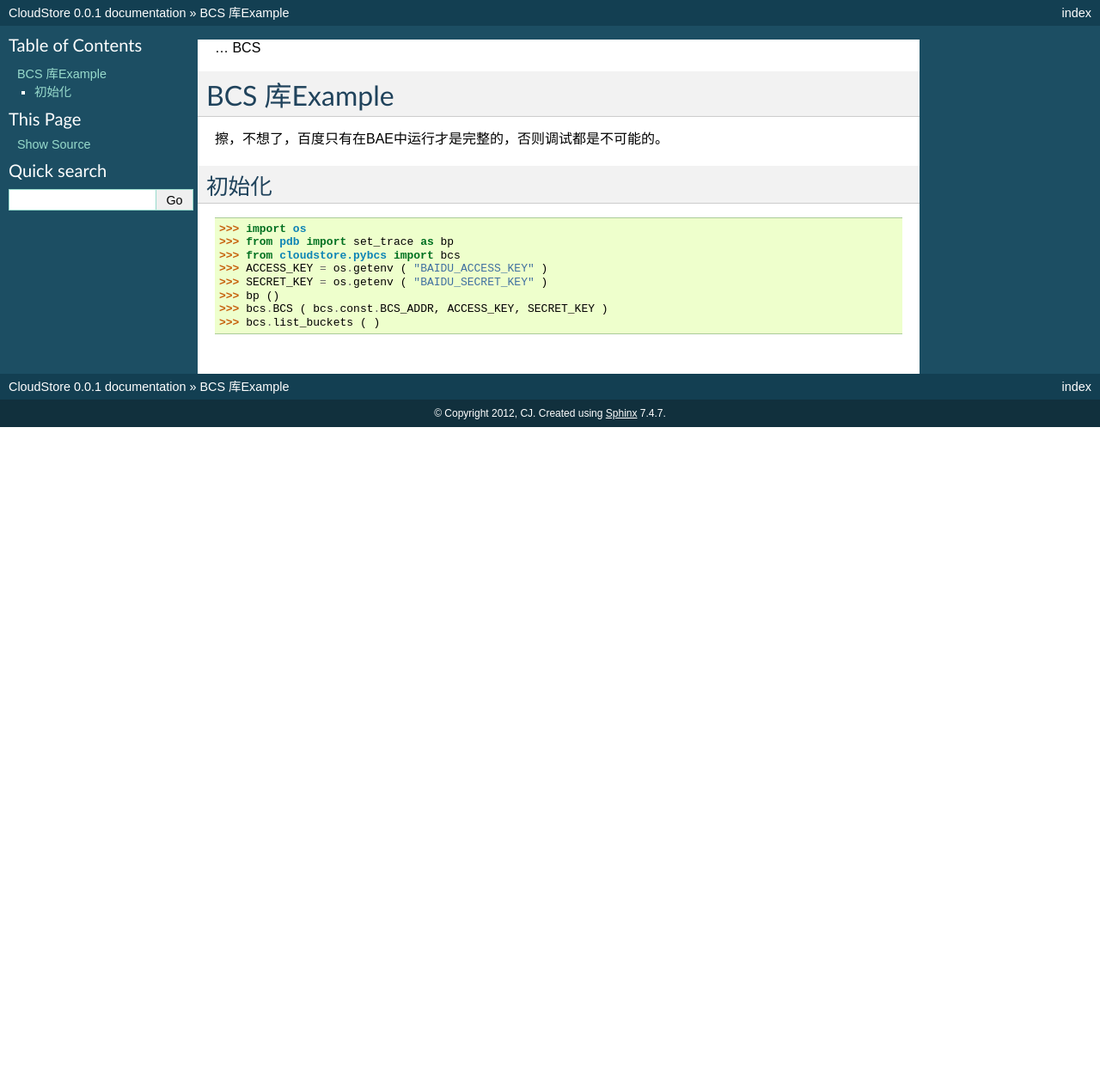
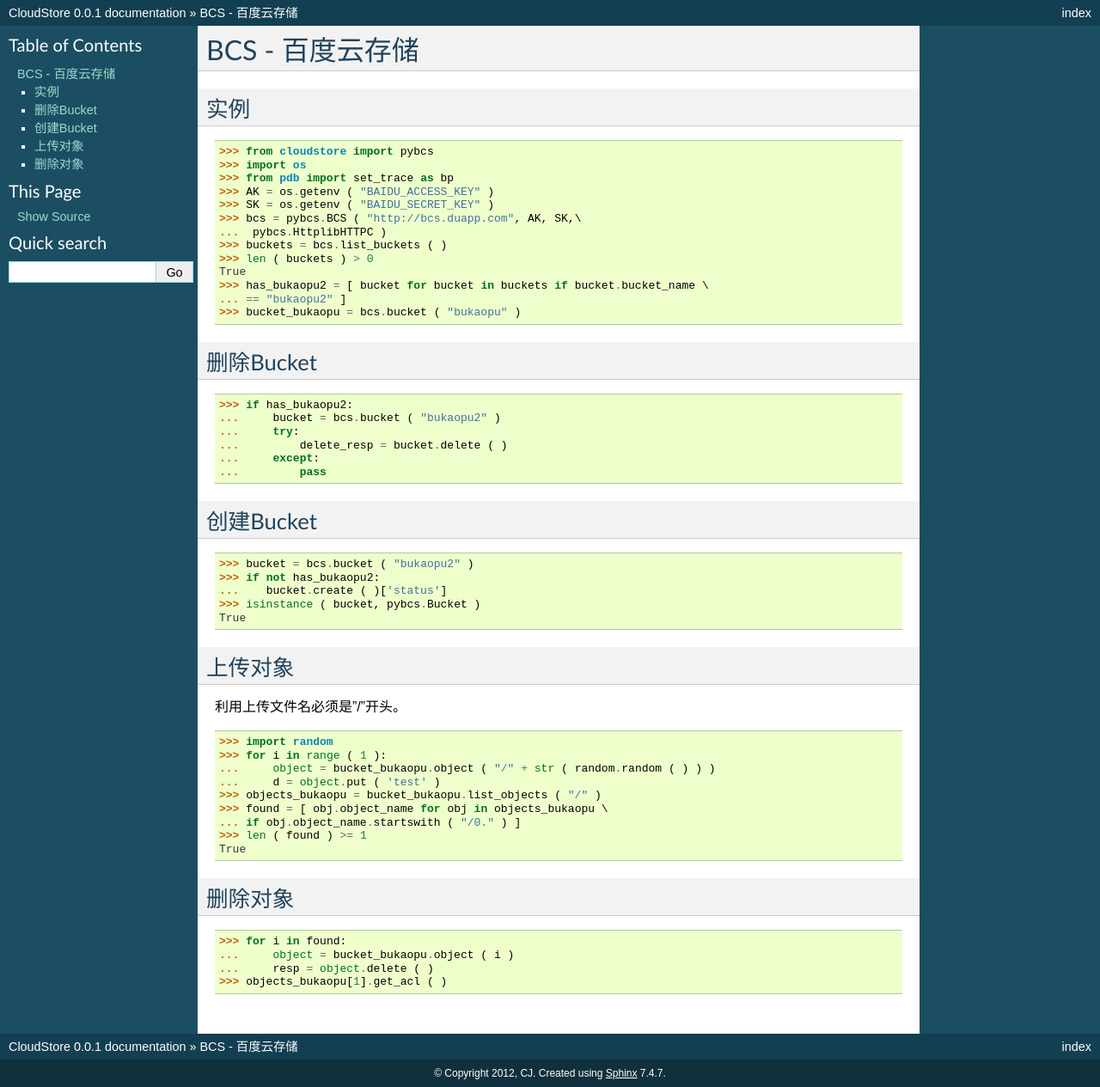
Before and after one commit to imcj/libstorages, a Sphinx documentation site: the page built from docs/source/bcs.rst, in a window 1280 px wide. Shown: the whole page at 86% size. Built offline with Sphinx 7.4.7, drawn with Linux system fonts in a browser that asks for light colours; formulas are drawn with MathJax 3; before the commit the page ends 900 px from its top, so only the background shows below that.

Commit message:
试用百度BCS

```diff
--- a/docs/source/bcs.rst
+++ b/docs/source/bcs.rst
@@ -1,19 +1,69 @@
-... BCS
+===============
+BCS - 百度云存储
+===============
 
-=============
-BCS 库Example
-=============
+----
+实例
+----
 
-擦，不想了，百度只有在BAE中运行才是完整的，否则调试都是不可能的。
 
-初始化
------
-
+>>> from cloudstore import pybcs
 >>> import os
 >>> from pdb import set_trace as bp
->>> from cloudstore.pybcs import bcs
->>> ACCESS_KEY = os.getenv ( "BAIDU_ACCESS_KEY" )
->>> SECRET_KEY = os.getenv ( "BAIDU_SECRET_KEY" )
->>> bp ()
->>> bcs.BCS ( bcs.const.BCS_ADDR, ACCESS_KEY, SECRET_KEY )
->>> bcs.list_buckets ( )
+>>> AK = os.getenv ( "BAIDU_ACCESS_KEY" )
+>>> SK = os.getenv ( "BAIDU_SECRET_KEY" )
+>>> bcs = pybcs.BCS ( "http://bcs.duapp.com", AK, SK,\
+...  pybcs.HttplibHTTPC )
+>>> buckets = bcs.list_buckets ( )
+>>> len ( buckets ) > 0
+True
+>>> has_bukaopu2 = [ bucket for bucket in buckets if bucket.bucket_name \
+... == "bukaopu2" ]
+>>> bucket_bukaopu = bcs.bucket ( "bukaopu" )
+
+----------
+删除Bucket
+----------
+>>> if has_bukaopu2:
+...     bucket = bcs.bucket ( "bukaopu2" )
+...     try:
+...         delete_resp = bucket.delete ( )
+...     except:
+...         pass
+
+
+----------
+创建Bucket
+----------
+>>> bucket = bcs.bucket ( "bukaopu2" )
+>>> if not has_bukaopu2:
+...    bucket.create ( )['status']
+>>> isinstance ( bucket, pybcs.Bucket )
+True
+
+
+-------
+上传对象
+-------
+
+利用上传文件名必须是"/"开头。
+
+
+>>> import random
+>>> for i in range ( 1 ):
+...     object = bucket_bukaopu.object ( "/" + str ( random.random ( ) ) )
+...     d = object.put ( 'test' )
+>>> objects_bukaopu = bucket_bukaopu.list_objects ( "/" )
+>>> found = [ obj.object_name for obj in objects_bukaopu \
+... if obj.object_name.startswith ( "/0." ) ]
+>>> len ( found ) >= 1
+True
+
+-------
+删除对象
+-------
+
+>>> for i in found:
+...     object = bucket_bukaopu.object ( i )
+...     resp = object.delete ( )
+>>> objects_bukaopu[1].get_acl ( )
```
